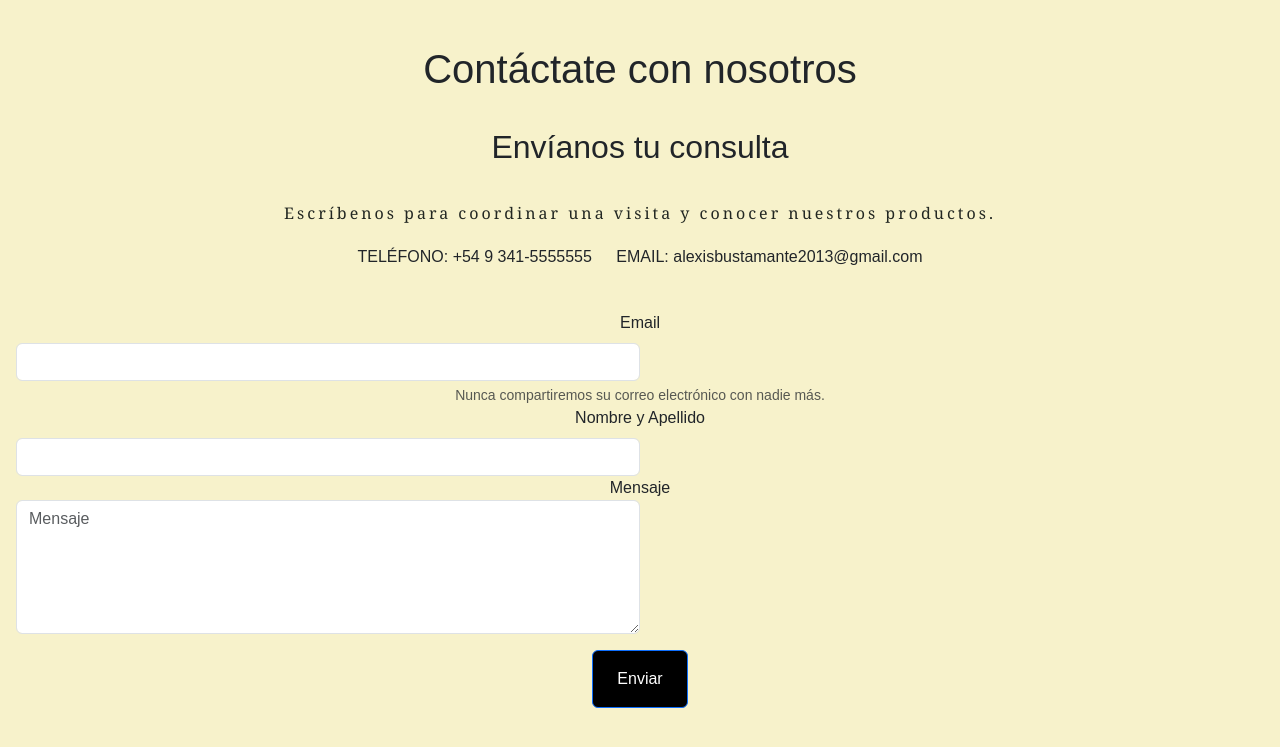
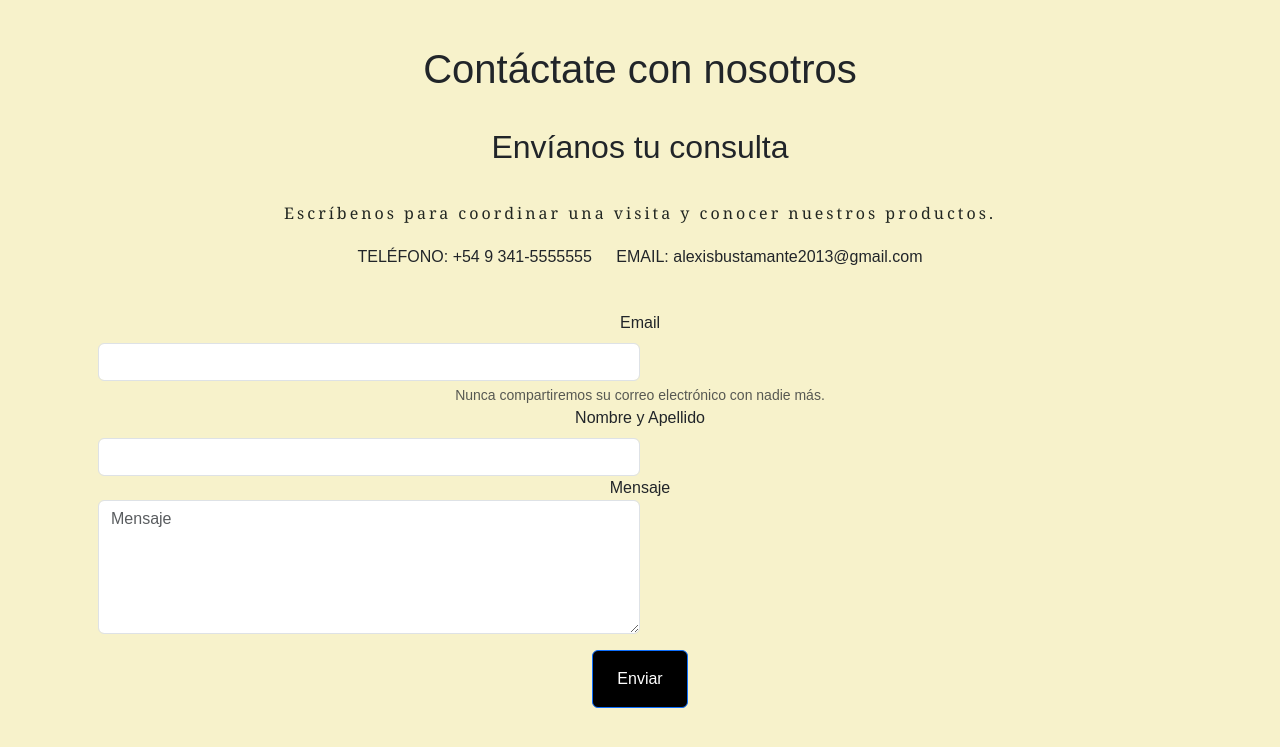
Before and after one commit to Alexis-busta74/MaxiMates-Rosario, a website: page pages/contacto.html in a window 1280 px wide. Shown: the part 209-956 px from the top of the page. Drawn offline with nearby package versions, Linux system fonts and the light colour scheme; grey boxes are pictures that could not be loaded.

Commit message:
correccion de formulario

```diff
--- a/pages/contacto.html
+++ b/pages/contacto.html
@@ -69,8 +69,8 @@
         <li>EMAIL: alexisbustamante2013@gmail.com</li>
       </ul>
 
-
-      <form class="mb-4 p-3">
+      <div class="container">
+        <form class="custom-form p-3">
             <label for="exampleInputEmail1" class="form-label">Email</label>
             <input type="email" class="form-control" id="exampleInputEmail1" aria-describedby="emailHelp">
             <div id="emailHelp" class="form-text">Nunca compartiremos su correo electrónico con nadie más.</div>
@@ -80,7 +80,7 @@
             <textarea class="form-control" id="message" rows="5" placeholder="Mensaje"></textarea>
             <button type="submit" class="button-span btn btn-primary mt-3">Enviar</button>
         </form>
-
+    </div>
 
   </main>
 
--- a/scss/_contacto.scss
+++ b/scss/_contacto.scss
@@ -31,6 +31,15 @@ main {
         font-family: 'Times New Roman', Times, serif;
         letter-spacing: 4px;
     }
+
+    .custom-form {
+        display: flex;
+        flex-direction: column;
+        align-items: center;
+        justify-content: center;
+        min-height: 100vh;
+      }
+
     form {
         background-color: #000000;
         padding: 20px;
@@ -54,7 +63,7 @@ main {
 
     .map {
         filter: grayscale(100%) invert(92%) contrast(93%);
-        margin: 25px 0px 25px 0;
+        margin: 25px 0px 25px 0px;
     }
 }
 
```
Also changed, not shown: css/style.css, styles/bootstrap.min.css, 1 other file. Lines whose indentation alone changed are shown as unchanged.
